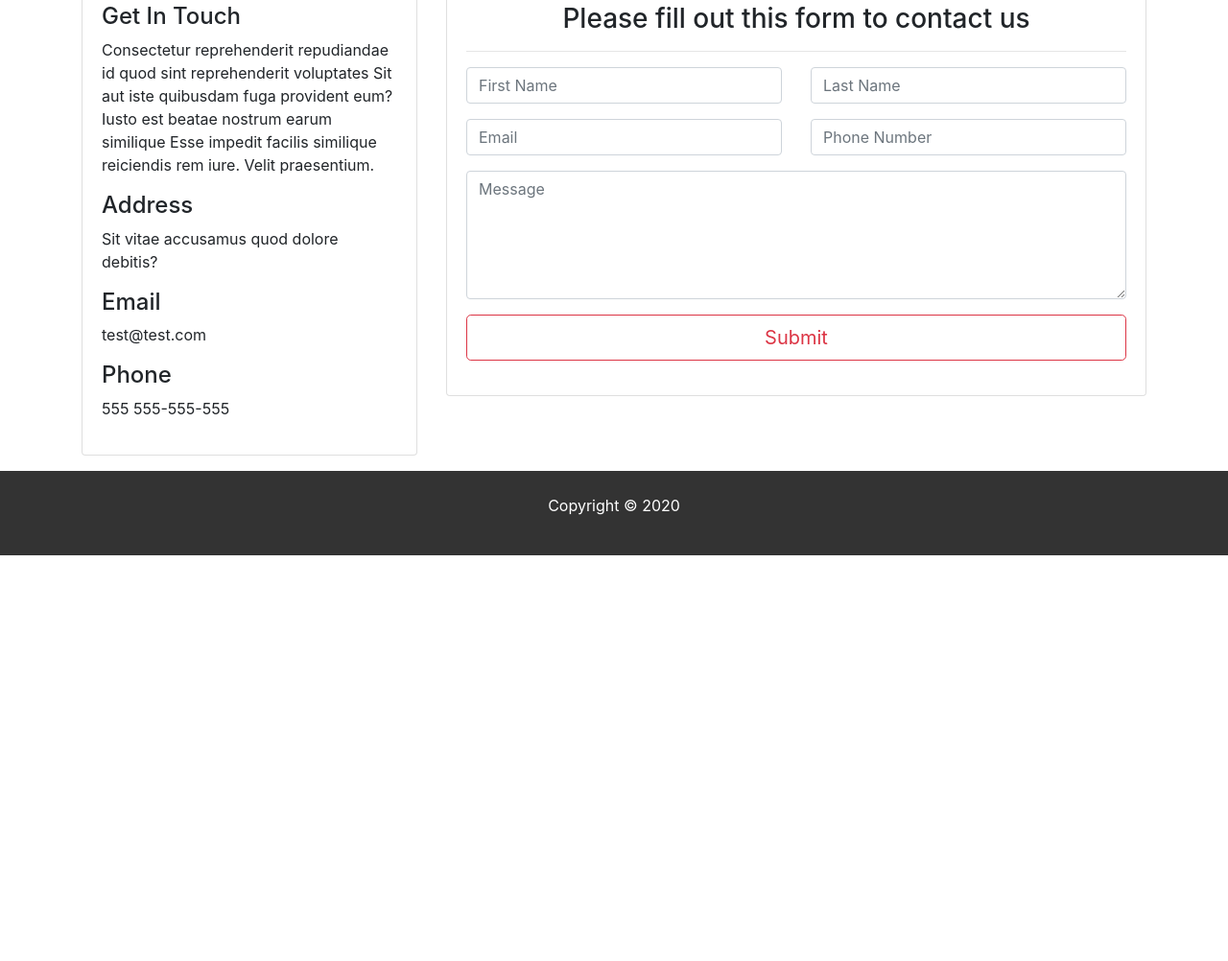
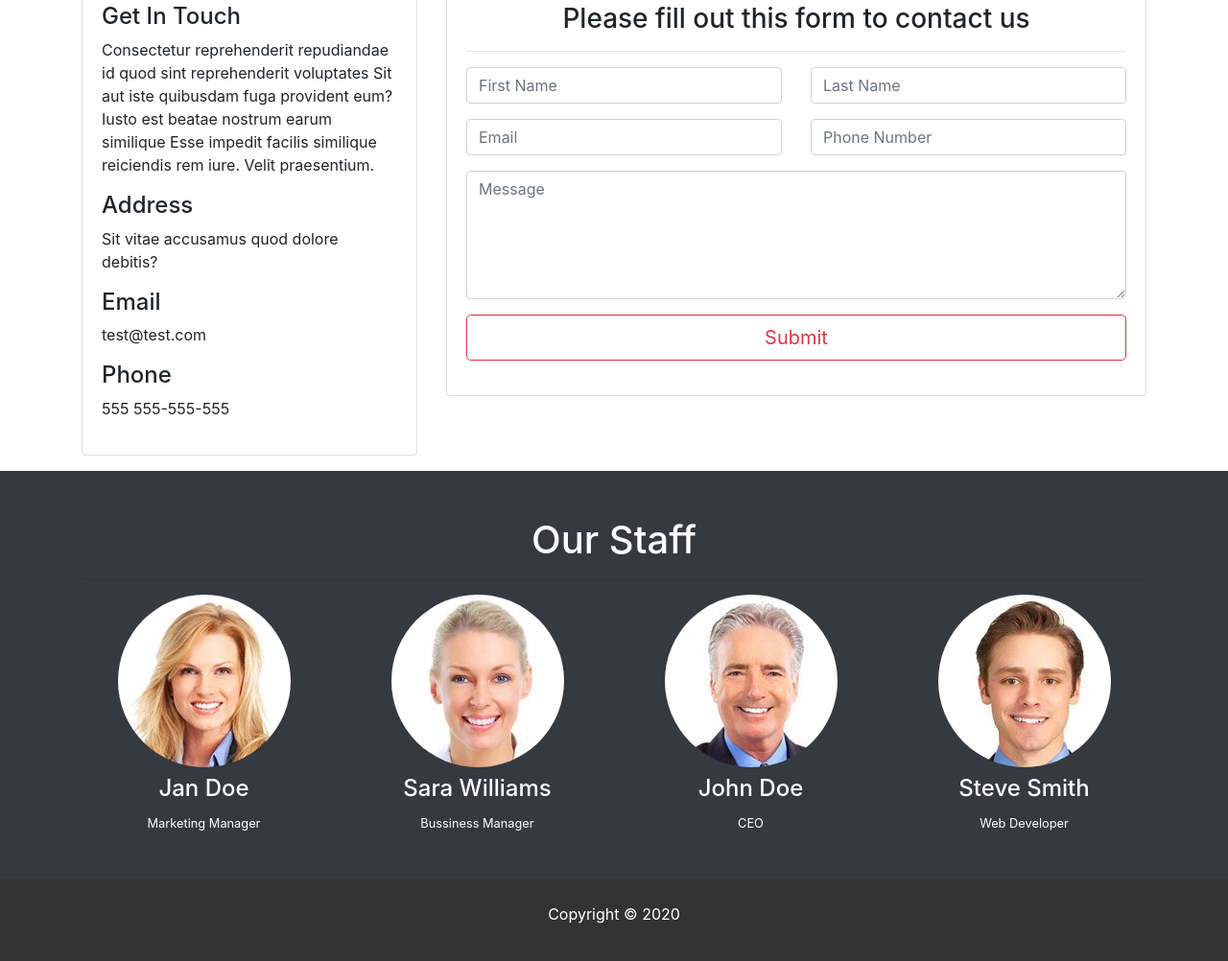
Before and after one commit to DalatCoder/learn-bootstrap-4, a plain HTML site: page 03.glozoom/contact.html in a window 1280 px wide. Shown: the part 290-1292 px from the top of the page at 96% size. Before the commit the page ends 869 px from the top, so only its background shows below. Drawn offline with nearby package versions, Linux system fonts and the light colour scheme.

Commit message:
Complete contact page

```diff
--- a/03.glozoom/contact.html
+++ b/03.glozoom/contact.html
@@ -167,6 +167,52 @@
       </div>
     </section>
 
+    <!-- STAFF SECTION -->
+    <section id="staff" class="py-5 text-center bg-dark text-white">
+      <div class="container">
+        <h1>Our Staff</h1>
+        <hr />
+        <div class="row">
+          <div class="col-md-3">
+            <img
+              class="img-fluid rounded-circle mb-2"
+              src="img/person1.jpg"
+              alt=""
+            />
+            <h4>Jan Doe</h4>
+            <small>Marketing Manager</small>
+          </div>
+          <div class="col-md-3">
+            <img
+              class="img-fluid rounded-circle mb-2"
+              src="img/person2.jpg"
+              alt=""
+            />
+            <h4>Sara Williams</h4>
+            <small>Bussiness Manager</small>
+          </div>
+          <div class="col-md-3">
+            <img
+              class="img-fluid rounded-circle mb-2"
+              src="img/person3.jpg"
+              alt=""
+            />
+            <h4>John Doe</h4>
+            <small>CEO</small>
+          </div>
+          <div class="col-md-3">
+            <img
+              class="img-fluid rounded-circle mb-2"
+              src="img/person4.jpg"
+              alt=""
+            />
+            <h4>Steve Smith</h4>
+            <small>Web Developer</small>
+          </div>
+        </div>
+      </div>
+    </section>
+
     <!-- FOOTER -->
     <footer id="main-footer" class="text-center p-4">
       <div class="container">
```
